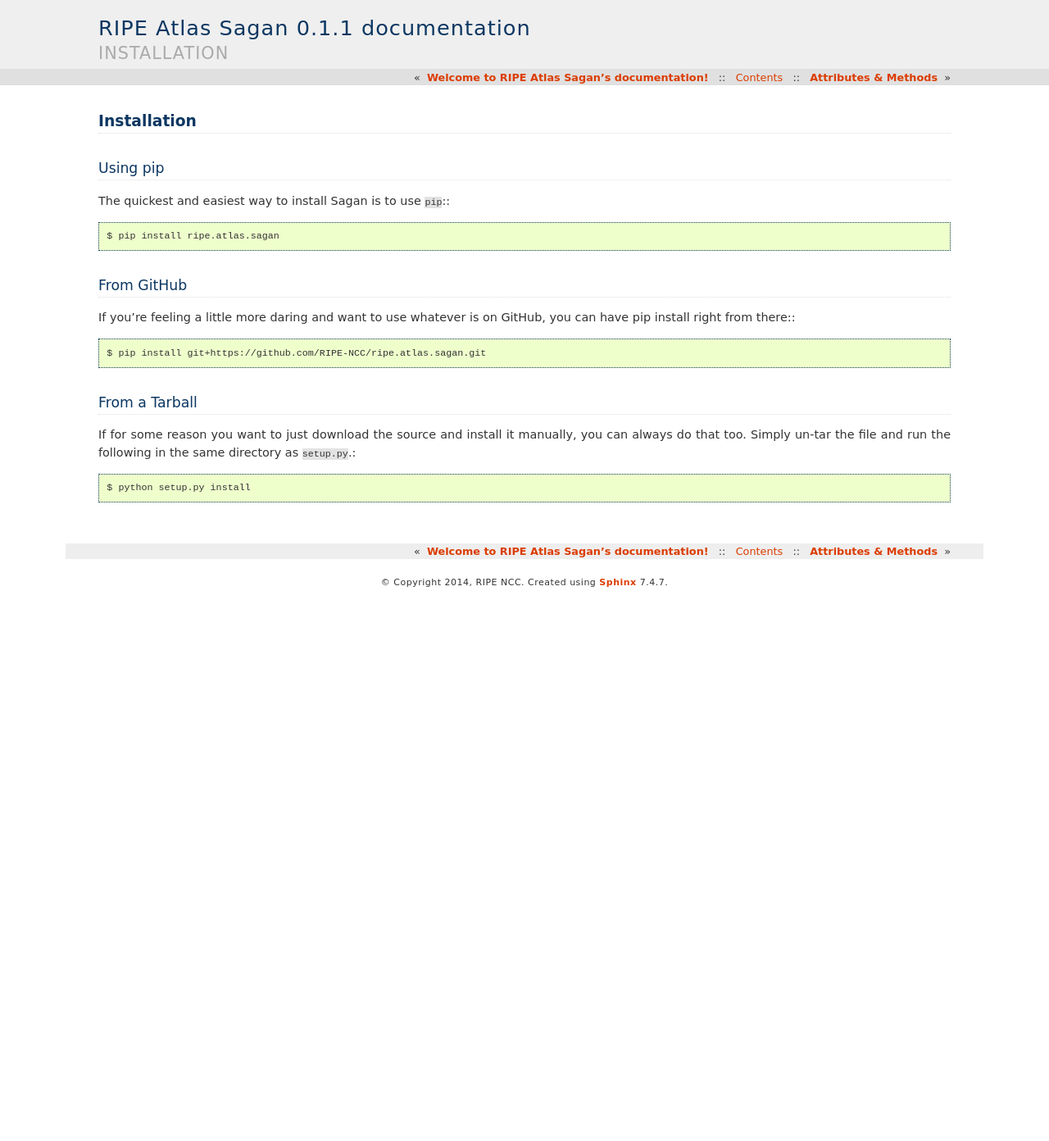
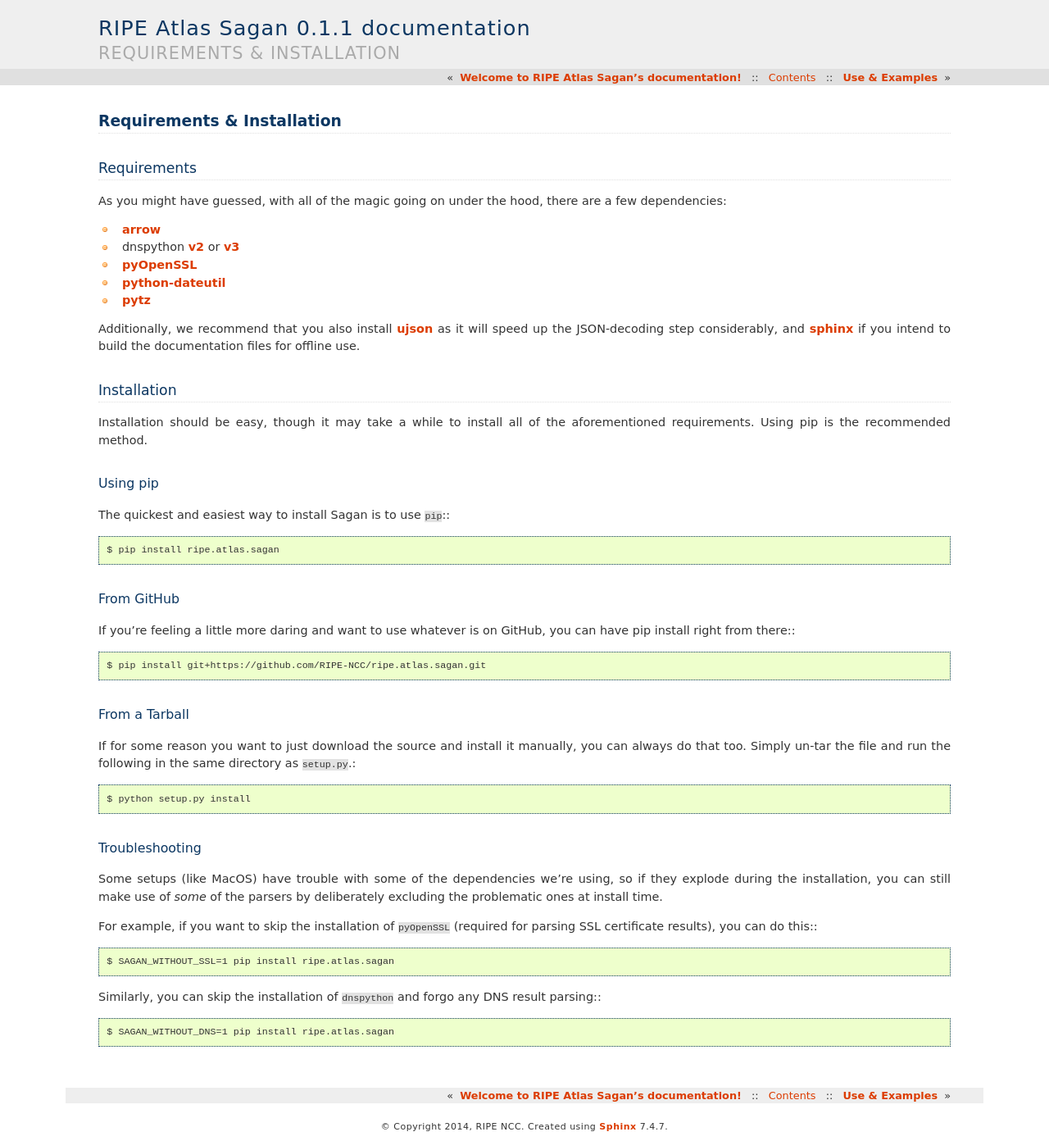
Before and after one commit to RIPE-NCC/ripe-atlas-sagan, a Sphinx documentation site: the page built from docs/installation.rst, in a window 1280 px wide. Shown: the whole page at 82% size. Built offline with Sphinx 7.4.7, drawn with Linux system fonts in a browser that asks for light colours; before the commit the page ends 900 px from its top, so only the background shows below that.

Commit message:
Lots of new documentation

```diff
--- a/docs/installation.rst
+++ b/docs/installation.rst
@@ -1,20 +1,59 @@
+.. _requirements-and-installation:
+
+Requirements & Installation
+***************************
+
+.. _installation-requirements:
+
+Requirements
+============
+
+As you might have guessed, with all of the magic going on under the hood, there
+are a few dependencies:
+
+* `arrow`_
+* dnspython `v2`_ or `v3`_
+* `pyOpenSSL`_
+* `python-dateutil`_
+* `pytz`_
+
+Additionally, we recommend that you also install `ujson`_ as it will speed up
+the JSON-decoding step considerably, and `sphinx`_ if you intend to build the
+documentation files for offline use.
+
+.. _arrow: https://pypi.python.org/pypi/arrow
+.. _v2: https://pypi.python.org/pypi/dnspython
+.. _v3: https://pypi.python.org/pypi/dnspython3
+.. _pyOpenSSL: https://pypi.python.org/pypi/pyOpenSSL
+.. _python-dateutil: https://pypi.python.org/pypi/python-dateutil
+.. _pytz: https://pypi.python.org/pypi/pytz
+.. _ujson: https://pypi.python.org/pypi/ujson
+.. _sphinx: https://pypi.python.org/pypi/Sphinx
+
+
 .. _installation:
 
 Installation
-************
+============
 
-.. _from_pip:
+Installation should be easy, though it may take a while to install all of the
+aforementioned requirements.  Using pip is the recommended method.
+
+
+.. _installation-from-pip:
 
 Using pip
-=========
+---------
 
 The quickest and easiest way to install Sagan is to use ``pip``:::
 
     $ pip install ripe.atlas.sagan
 
 
+.. _installation-from-github:
+
 From GitHub
-===========
+-----------
 
 If you're feeling a little more daring and want to use whatever is on GitHub,
 you can have pip install right from there:::
@@ -22,11 +61,35 @@
     $ pip install git+https://github.com/RIPE-NCC/ripe.atlas.sagan.git
 
 
+.. _installation-from-tarball:
+
 From a Tarball
-==============
+--------------
 
 If for some reason you want to just download the source and install it manually,
 you can always do that too.  Simply un-tar the file and run the following in the
 same directory as ``setup.py``.::
 
     $ python setup.py install
+
+
+.. _installation-troubleshooting:
+
+Troubleshooting
+---------------
+
+Some setups (like MacOS) have trouble with some of the dependencies we're
+using, so if they explode during the installation, you can still make use of
+*some* of the parsers by deliberately excluding the problematic ones at
+install time.
+
+For example, if you want to skip the installation of ``pyOpenSSL`` (required for
+parsing SSL certificate results), you can do this:::
+
+     $ SAGAN_WITHOUT_SSL=1 pip install ripe.atlas.sagan
+
+
+Similarly, you can skip the installation of ``dnspython`` and forgo any DNS
+result parsing:::
+
+    $ SAGAN_WITHOUT_DNS=1 pip install ripe.atlas.sagan
```
Also changed, not shown: docs/index.rst (+18 -1 lines), docs/use.rst (added, +205 -0 lines).
